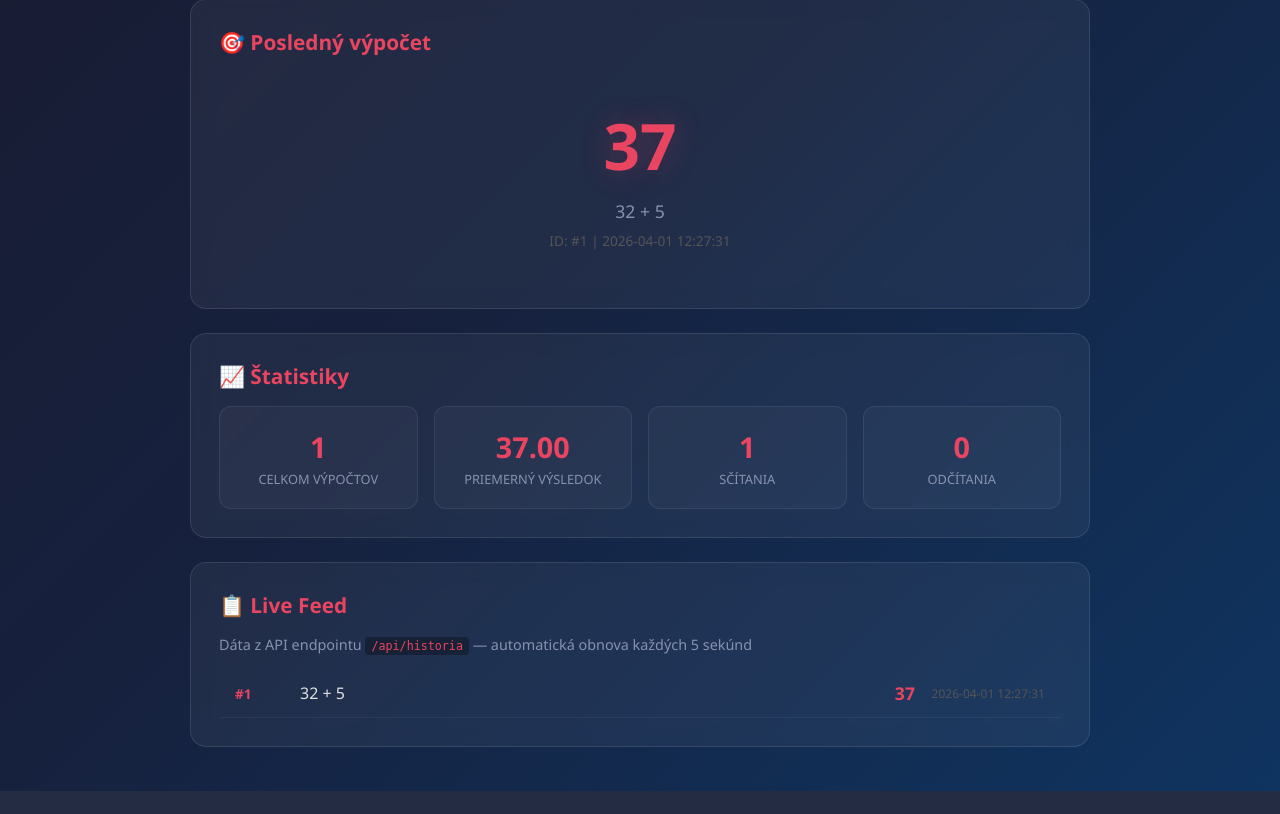
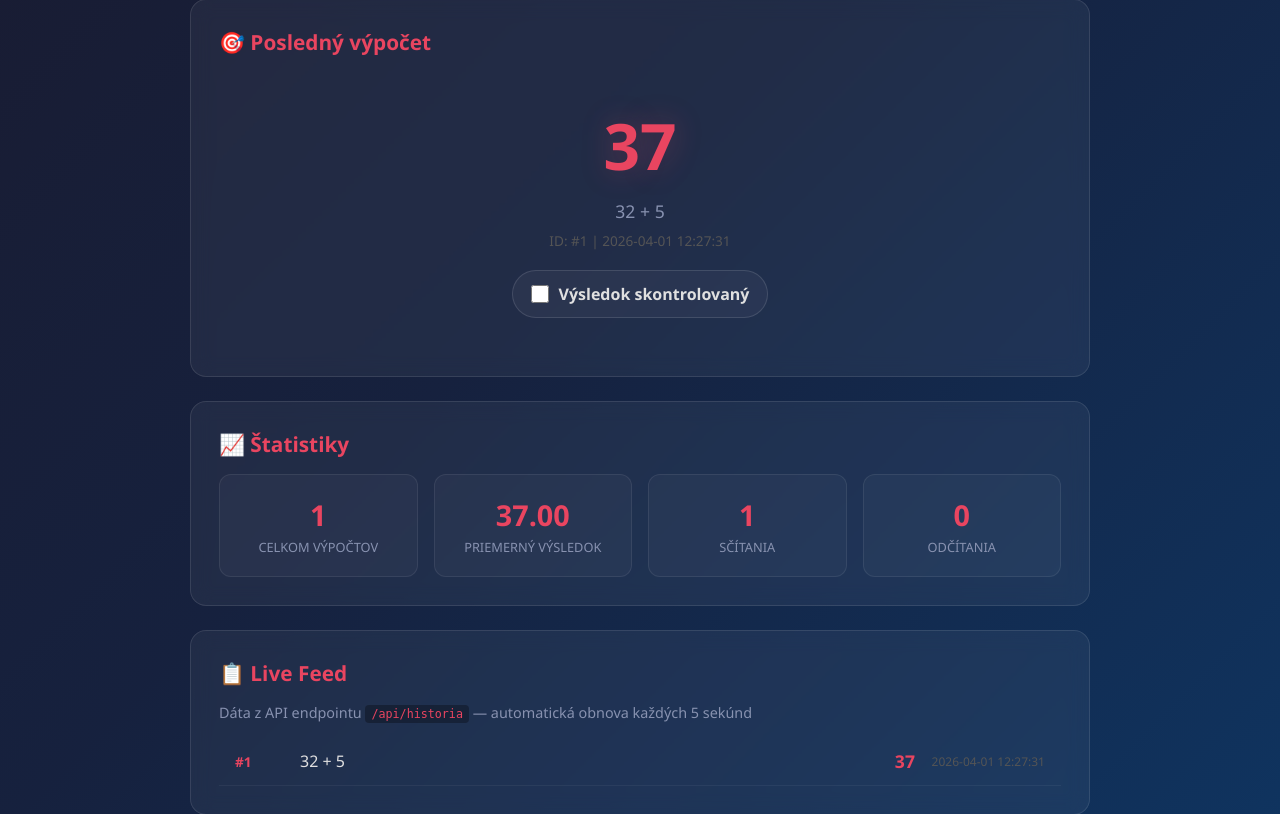
Before and after one commit to AlexKrempasky117/IOT_Cviko, a Flask app: page /klient in a window 1280 px wide. Shown: the part 479-1293 px from the top of the page. Before the commit the page ends 1270 px from the top, so only its background shows below. Run offline with Flask 3, Linux system fonts and the light colour scheme; data comes from the database, SQL or seed files in the repository.

Commit message:
Initial commit2

```diff
--- a/templates/frontend_b.html
+++ b/templates/frontend_b.html
@@ -148,6 +148,40 @@ Pre študentov: Toto je príklad toho, ako IoT dashboard zobrazuje dáta
             color: #555;
             font-size: 0.85em;
             margin-top: 8px;
+        }
+
+        .result-check {
+            display: inline-flex;
+            align-items: center;
+            gap: 10px;
+            margin-top: 20px;
+            padding: 12px 18px;
+            border-radius: 999px;
+            border: 1px solid rgba(255, 255, 255, 0.12);
+            background: rgba(255, 255, 255, 0.04);
+            color: #e0e0e0;
+            cursor: pointer;
+            transition: background 0.2s ease, border-color 0.2s ease;
+        }
+
+        .result-check:hover {
+            background: rgba(255, 255, 255, 0.07);
+        }
+
+        .result-check.checked {
+            background: rgba(0, 200, 83, 0.12);
+            border-color: rgba(0, 200, 83, 0.4);
+        }
+
+        .result-check input {
+            width: 18px;
+            height: 18px;
+            accent-color: #00c853;
+            cursor: pointer;
+        }
+
+        .result-check-text {
+            font-weight: 600;
         }
 
         /* ---------- ŠTATISTIKY GRID ---------- */
@@ -443,6 +477,25 @@ Pre študentov: Toto je príklad toho, ako IoT dashboard zobrazuje dáta
         let refreshInterval = null;    // ID intervalu (na zastavenie)
         let poslednePocetZaznamov = 0; // Na detekciu nových záznamov
 
+        function klucKontrolyVysledku(id) {
+            return `vysledokSkontrolovany_${id}`;
+        }
+
+        function jeVysledokSkontrolovany(id) {
+            return localStorage.getItem(klucKontrolyVysledku(id)) === "true";
+        }
+
+        function nastavKontroluVysledku(id, jeSkontrolovany) {
+            localStorage.setItem(klucKontrolyVysledku(id), jeSkontrolovany ? "true" : "false");
+        }
+
+        function prepniKontroluVysledku(checkbox) {
+            const id = checkbox.dataset.resultId;
+            const wrapper = checkbox.closest(".result-check");
+            nastavKontroluVysledku(id, checkbox.checked);
+            wrapper.classList.toggle("checked", checkbox.checked);
+        }
+
         // ──────────────────────────────────────────────────────────────
         // PRIPOJENIE NA BACKEND
         // ──────────────────────────────────────────────────────────────
@@ -539,11 +592,20 @@ Pre študentov: Toto je príklad toho, ako IoT dashboard zobrazuje dáta
             const posledny = historia[0]; // Najnovší (ORDER BY DESC)
             const symboly = { plus: "+", minus: "−", krat: "×", deleno: "÷" };
             const sym = symboly[posledny.operacia] || "?";
+            const jeSkontrolovany = jeVysledokSkontrolovany(posledny.id);
 
             display.innerHTML = `
                 <div class="big-number">${posledny.vysledok}</div>
                 <div class="big-detail">${posledny.cislo1} ${sym} ${posledny.cislo2}</div>
                 <div class="big-time">ID: #${posledny.id} | ${posledny.cas}</div>
+                <label class="result-check ${jeSkontrolovany ? "checked" : ""}">
+                    <input
+                        type="checkbox"
+                        data-result-id="${posledny.id}"
+                        ${jeSkontrolovany ? "checked" : ""}
+                        onchange="prepniKontroluVysledku(this)">
+                    <span class="result-check-text">Výsledok skontrolovaný</span>
+                </label>
             `;
         }
 
```
